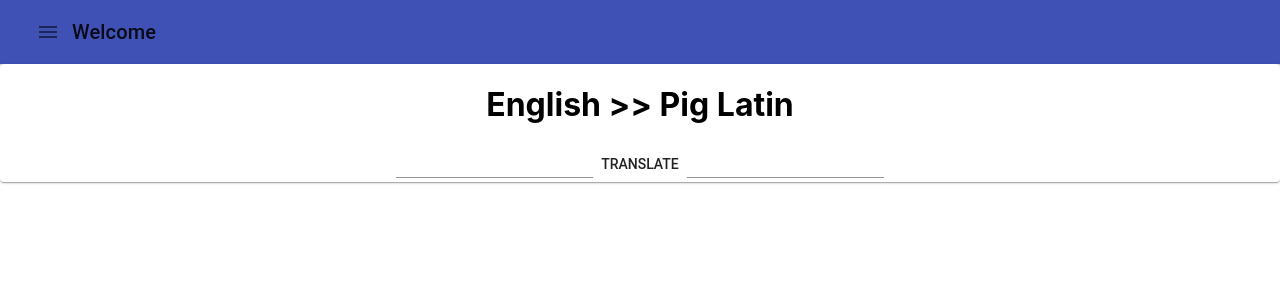
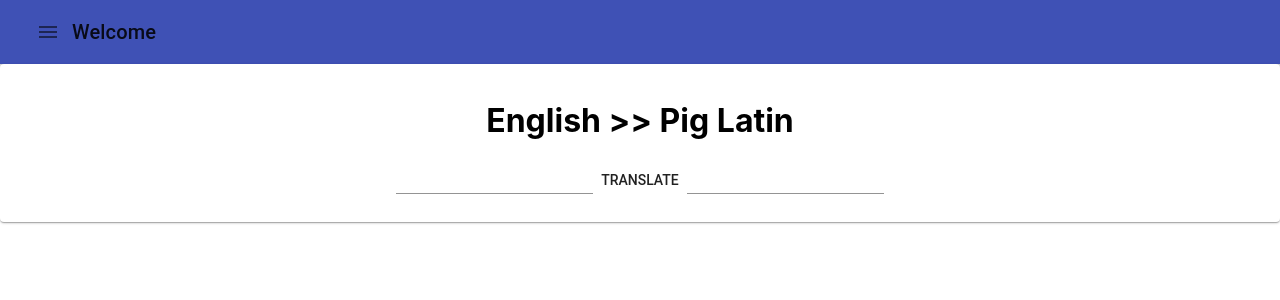
Before and after one commit to the1jamie/react-fun, a React (Create React App) app: page / in a window 1280 px wide. Shown: the top 300 px of the page. Built offline with nearby package versions, Linux system fonts and the light colour scheme.

Commit message:
added elements & refactor

```diff
--- /dev/null
+++ b/src/elements/card-container/card-container.js
@@ -0,0 +1,21 @@
+import React, { Component } from 'react';
+import PropTypes from 'prop-types';
+import { Card, CardContent } from '@material-ui/core';
+
+export class CardContainer extends Component {
+
+  render() {
+    return (
+      <div className="card-comtainer">
+        <Card>
+          <CardContent>
+            {this.props.children}
+          </CardContent>
+        </Card>
+      </div>
+    );
+  }
+}
+CardContainer.propTypes = {
+  children: PropTypes.node.isRequired
+}
--- a/src/pig-latin/pig-latin.js
+++ b/src/pig-latin/pig-latin.js
@@ -1,8 +1,9 @@
 import React from 'react';
-import { TextField, Button, Card } from '@material-ui/core';
+import { CardContainer } from '../elements/card-container/card-container';
+import { TextField, Button } from '@material-ui/core';
 
 export class PigLatin extends React.Component {
-    constructor(){
+    constructor() {
         super();
         this.state = {
             title: 'English >> Pig Latin',
@@ -13,53 +14,56 @@ export class PigLatin extends React.Component {
     }
 
     handleEnglishChange(e) {
-        this.setState({english: e.target.value});
+        this.setState({ english: e.target.value });
     }
 
     translateToPigLatin() {
         const text = this.state.english;
         const words = text.split(' ');
-        this.setState({translation: this.parseEng(words)});
+        this.setState({ translation: this.parseEng(words) });
     }
 
     parseEng(words) {
-        const ay = 'ay';
+        let ay;
         const arr = [];
         let body;
         let tail;
         const vowels = ['a', 'e', 'i', 'o', 'u', 'y'];
-        for(let i = 0; i < words.length; i++) {
-            for(let j = 0; j < words[i].length; j++ ) {
-                if(vowels.includes(words[i][j])) {
+        for (let i = 0; i < words.length; i++) {
+            for (let j = 0; j < words[i].length; j++) { // loop through string
+                if (vowels.includes(words[i][j])) {
                     body = words[i].substring(j);
-                    tail = words[i].substring(0,j);
+                    tail = words[i].substring(0, j);
+                    ay = (j === 0) ? 'hay': 'ay';
                     break;
                 }
             }
-            arr.push(`${body}-${tail+ay}`);
+            arr.push(`${body}-${tail + ay}`);
         }
         return arr.join(' ');
     }
 
     render() {
         return (
-            <Card>
+            <div>
+            <CardContainer>
                 <h1 align="center">{this.state.title}</h1>
                 <form align="center" onSubmit={this.translateToPigLatin}>
                     <TextField
                         multiline
-                        rowsMax={ this.state.rowsMax}
+                        rowsMax={this.state.rowsMax}
                         value={this.state.english}
                         onChange={this.handleEnglishChange}
                     />
-                    <Button type="button" onClick={this.translateToPigLatin} >Translate</Button>
+                    <Button type="button" onClick={this.translateToPigLatin}>Translate</Button>
                     <TextField
                         multiline
-                        rowsMax={ this.state.rowsMax}
+                        rowsMax={this.state.rowsMax}
                         value={this.state.translation}
                     />
                 </form>
-            </Card>
+            </CardContainer>
+            </div>
         );
     }
 }
```
Also changed, not shown: 1 other file (tests, documents, lock files or other folders).
